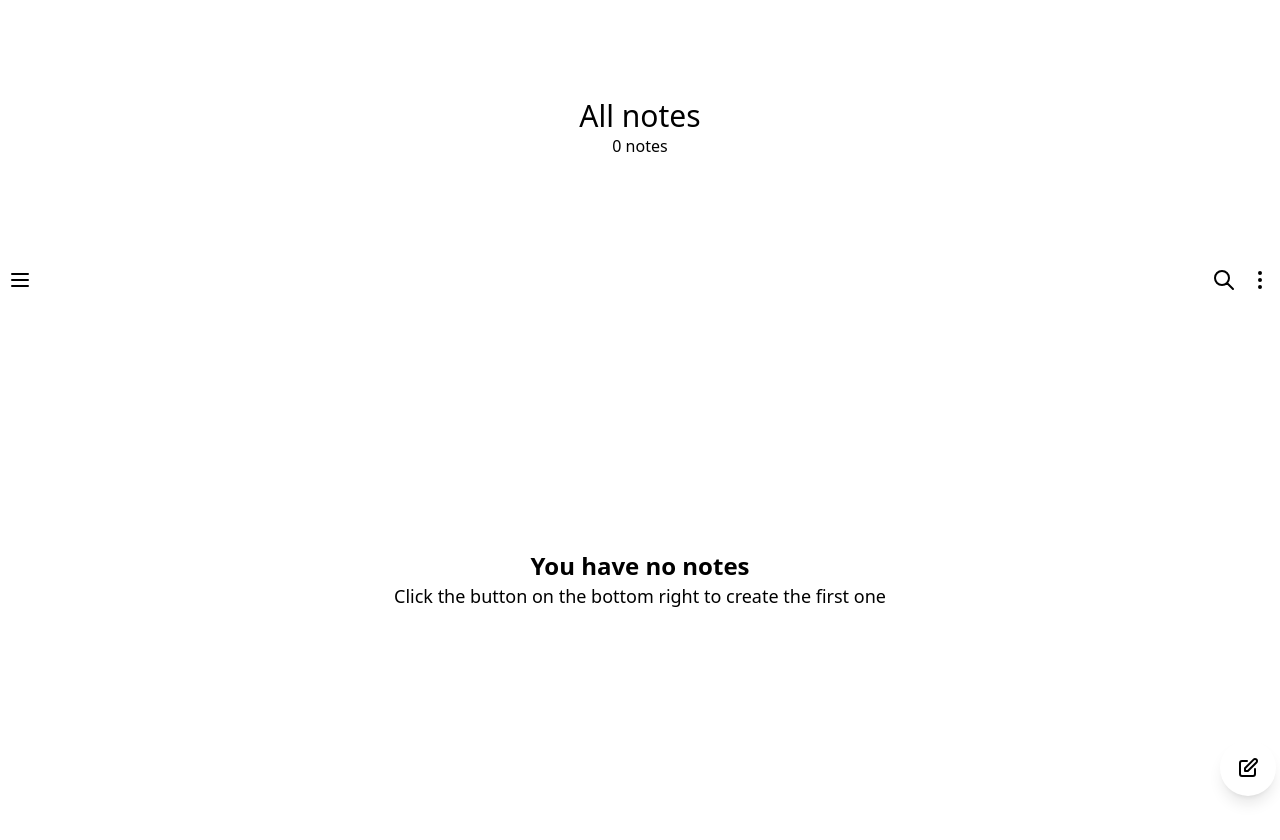
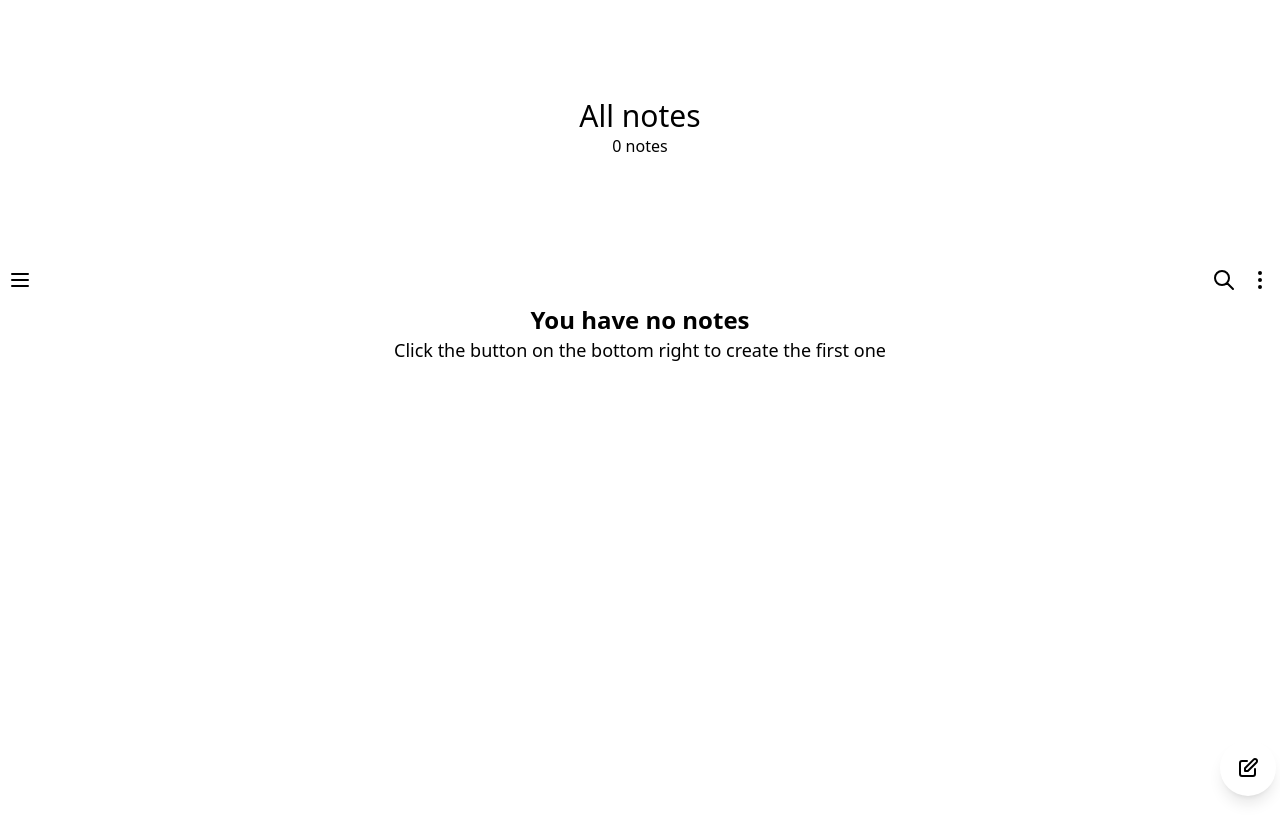
Before and after one commit to StanleyMasinde/notes, a Vue app: page / in a window 1280 px wide. Shown: the top 840 px of the page. Built offline with nearby package versions, Linux system fonts and the light colour scheme.

Commit message:
layout fixes

```diff
--- a/public/sw.js
+++ b/public/sw.js
@@ -2,7 +2,7 @@
  * The main service worker file.
  * Author: Stanley Masinde
  */
-const version = 'v1'
+const version = 'v2'
 self.addEventListener('install', event => {
     event.waitUntil(
         caches.open(version).then(cache => {
--- a/src/App.vue
+++ b/src/App.vue
@@ -33,14 +33,14 @@
     </ul>
   </nav>
 
-  <div v-if="notes.length === 0" class="text-center h-[69vh] flex flex-col justify-center">
+  <div v-if="notes.length === 0" class="text-center h-[100vh] flex flex-col px-2">
     <div>
       <h1 class=" text-2xl font-semibold">You have no notes</h1>
       <p class=" text-lg font-thin">Click the button on the bottom right to create the first one</p>
     </div>
   </div>
 
-  <section v-else class="grid grid-cols-2 px-2 gap-1 dark:bg-black pt-2 dark:text-white min-h-[60vh]">
+  <section v-else class="grid grid-cols-2 px-2 gap-1 dark:bg-black pt-2 dark:text-white min-h-[100vh]">
     <div v-for="(note, i) in notes" :key="i" @click.prevent="editNote(note)">
       <div class="border-2 h-52 rounded-2xl dark:bg-gray-900 dark:text-white px-2 py-2">
         <p class=" text-xs">{{ note.body }}</p>
```
